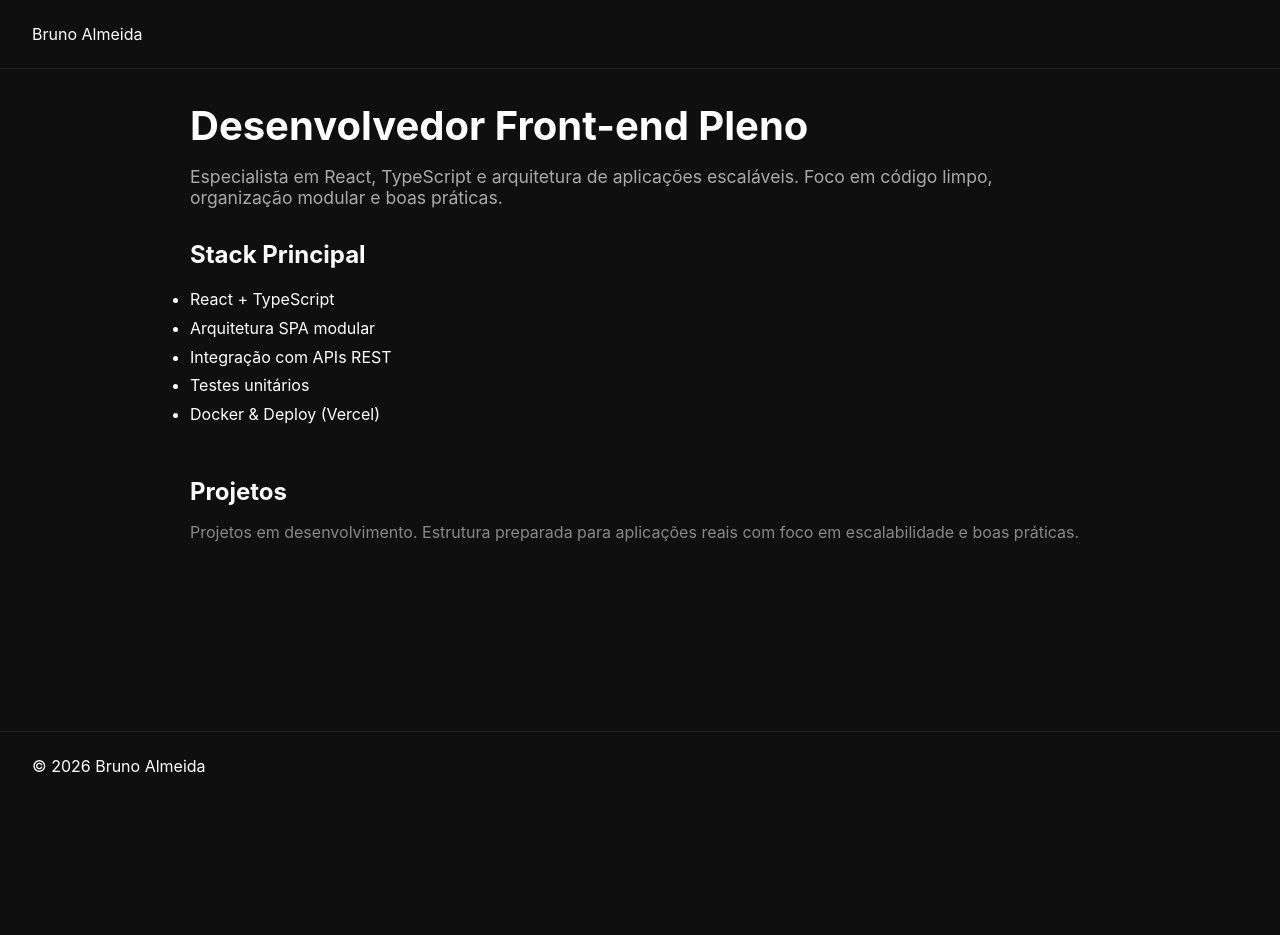
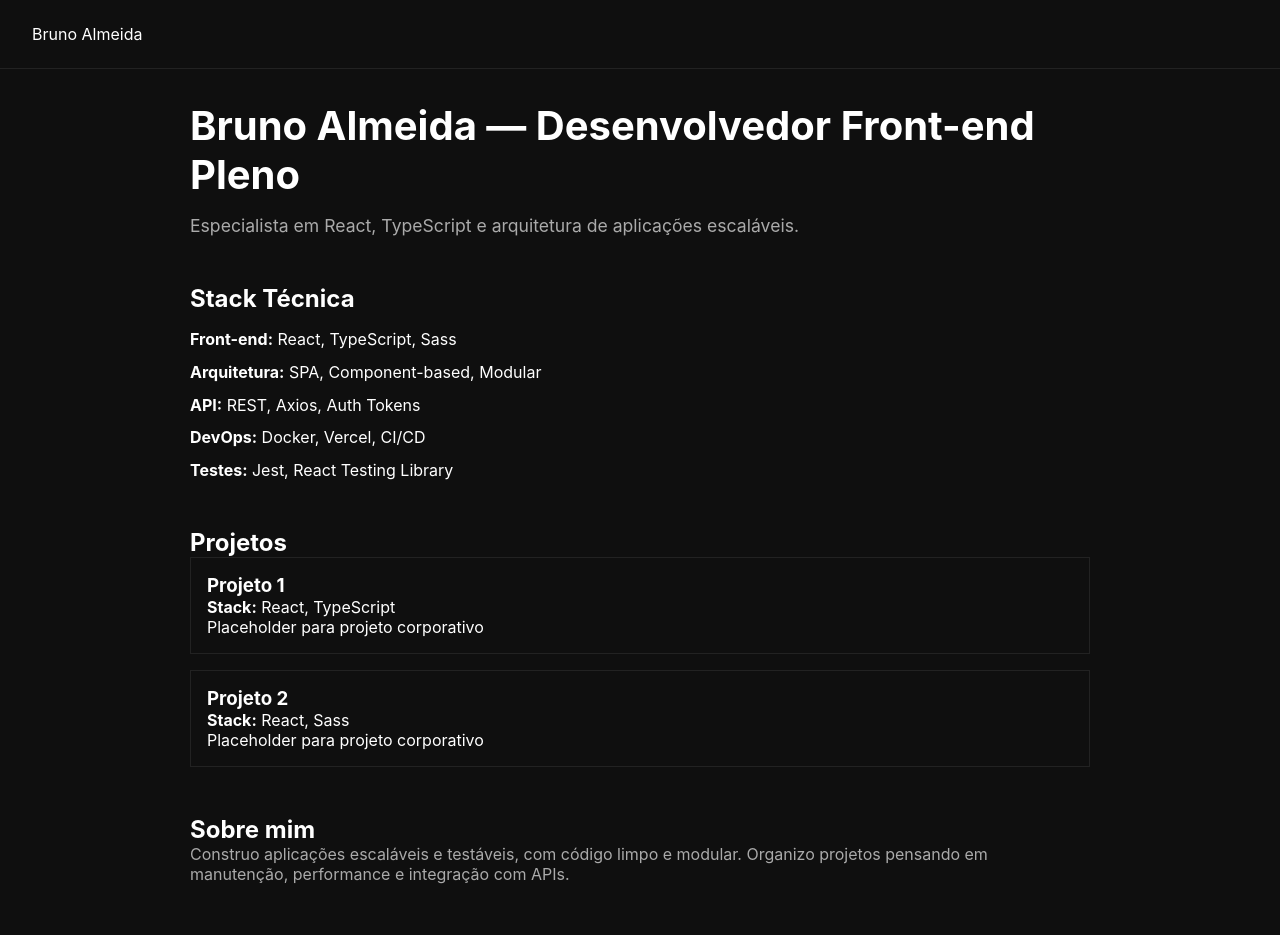
Before and after one commit to brunosilvade/Portfolio, a React (Vite) app: page / in a window 1280 px wide. Shown: the top 935 px of the page. Before the commit the page ends 800 px from the top, so only its background shows below. Built offline with nearby package versions, Linux system fonts and the light colour scheme.

Commit message:
feat: create modular components for home page structure

```diff
--- /dev/null
+++ b/src/components/About/About.tsx
@@ -0,0 +1,11 @@
+export const About = () => {
+  return (
+    <section style={{ maxWidth: "900px", margin: "0 auto 3rem auto" }}>
+      <h2>Sobre mim</h2>
+      <p style={{ color: "#aaa" }}>
+        Construo aplicações escaláveis e testáveis, com código limpo e modular.
+        Organizo projetos pensando em manutenção, performance e integração com APIs.
+      </p>
+    </section>
+  );
+};
--- /dev/null
+++ b/src/components/Contact/Contact.tsx
@@ -0,0 +1,12 @@
+export const Contact = () => {
+  return (
+    <section style={{ maxWidth: "900px", margin: "0 auto 3rem auto" }}>
+      <h2>Contato</h2>
+      <ul style={{ color: "#aaa" }}>
+        <li>Email: brunosilvade@gmail.com</li>
+        <li>GitHub: <a href="https://github.com/brunoalmeida" target="_blank">github.com/brunoalmeida</a></li>
+        <li>LinkedIn: <a href="https://linkedin.com/in/brunoalmeida" target="_blank">linkedin.com/in/brunoalmeida</a></li>
+      </ul>
+    </section>
+  );
+};
--- /dev/null
+++ b/src/components/Hero/Hero.tsx
@@ -0,0 +1,12 @@
+export const Hero = () => {
+  return (
+    <section style={{ maxWidth: "900px", margin: "0 auto 3rem auto" }}>
+      <h1 style={{ fontSize: "2.5rem", marginBottom: "1rem" }}>
+        Bruno Almeida — Desenvolvedor Front-end Pleno
+      </h1>
+      <p style={{ fontSize: "1.1rem", color: "#aaa" }}>
+        Especialista em React, TypeScript e arquitetura de aplicações escaláveis.
+      </p>
+    </section>
+  );
+};
--- /dev/null
+++ b/src/components/Projects/Projects.tsx
@@ -0,0 +1,19 @@
+export const Projects = () => {
+  const projects = [
+    { name: "Projeto 1", stack: ["React", "TypeScript"], desc: "Placeholder para projeto corporativo" },
+    { name: "Projeto 2", stack: ["React", "Sass"], desc: "Placeholder para projeto corporativo" },
+  ];
+
+  return (
+    <section style={{ maxWidth: "900px", margin: "0 auto 3rem auto" }}>
+      <h2>Projetos</h2>
+      {projects.map((p) => (
+        <div key={p.name} style={{ marginBottom: "1rem", padding: "1rem", border: "1px solid #222" }}>
+          <h3>{p.name}</h3>
+          <p><strong>Stack:</strong> {p.stack.join(", ")}</p>
+          <p>{p.desc}</p>
+        </div>
+      ))}
+    </section>
+  );
+};
--- /dev/null
+++ b/src/components/Stack/Stack.tsx
@@ -0,0 +1,20 @@
+export const Stack = () => {
+  const stacks = [
+    { category: "Front-end", items: ["React", "TypeScript", "Sass"] },
+    { category: "Arquitetura", items: ["SPA", "Component-based", "Modular"] },
+    { category: "API", items: ["REST", "Axios", "Auth Tokens"] },
+    { category: "DevOps", items: ["Docker", "Vercel", "CI/CD"] },
+    { category: "Testes", items: ["Jest", "React Testing Library"] },
+  ];
+
+  return (
+    <section style={{ maxWidth: "900px", margin: "0 auto 3rem auto" }}>
+      <h2 style={{ marginBottom: "1rem" }}>Stack Técnica</h2>
+      {stacks.map((s) => (
+        <div key={s.category} style={{ marginBottom: "0.8rem" }}>
+          <strong>{s.category}:</strong> {s.items.join(", ")}
+        </div>
+      ))}
+    </section>
+  );
+};
--- a/src/pages/Home.tsx
+++ b/src/pages/Home.tsx
@@ -1,33 +1,17 @@
+import { Hero } from "../components/Hero/Hero";
+import { Stack } from "../components/Stack/Stack";
+import { Projects } from "../components/Projects/Projects";
+import { About } from "../components/About/About";
+import { Contact } from "../components/Contact/Contact";
+
 export const Home = () => {
   return (
-    <section style={{ maxWidth: "900px", margin: "0 auto" }}>
-      <h1 style={{ fontSize: "2.5rem", marginBottom: "1rem" }}>
-        Desenvolvedor Front-end Pleno
-      </h1>
-
-      <p style={{ fontSize: "1.1rem", color: "#aaa", marginBottom: "2rem" }}>
-        Especialista em React, TypeScript e arquitetura de aplicações escaláveis.
-        Foco em código limpo, organização modular e boas práticas.
-      </p>
-
-      <div style={{ marginBottom: "3rem" }}>
-        <h2 style={{ marginBottom: "1rem" }}>Stack Principal</h2>
-        <ul style={{ lineHeight: "1.8" }}>
-          <li>React + TypeScript</li>
-          <li>Arquitetura SPA modular</li>
-          <li>Integração com APIs REST</li>
-          <li>Testes unitários</li>
-          <li>Docker & Deploy (Vercel)</li>
-        </ul>
-      </div>
-
-      <div>
-        <h2 style={{ marginBottom: "1rem" }}>Projetos</h2>
-        <p style={{ color: "#888" }}>
-          Projetos em desenvolvimento. Estrutura preparada para aplicações reais
-          com foco em escalabilidade e boas práticas.
-        </p>
-      </div>
-    </section>
+    <>
+      <Hero />
+      <Stack />
+      <Projects />
+      <About />
+      <Contact />
+    </>
   );
 };
```
